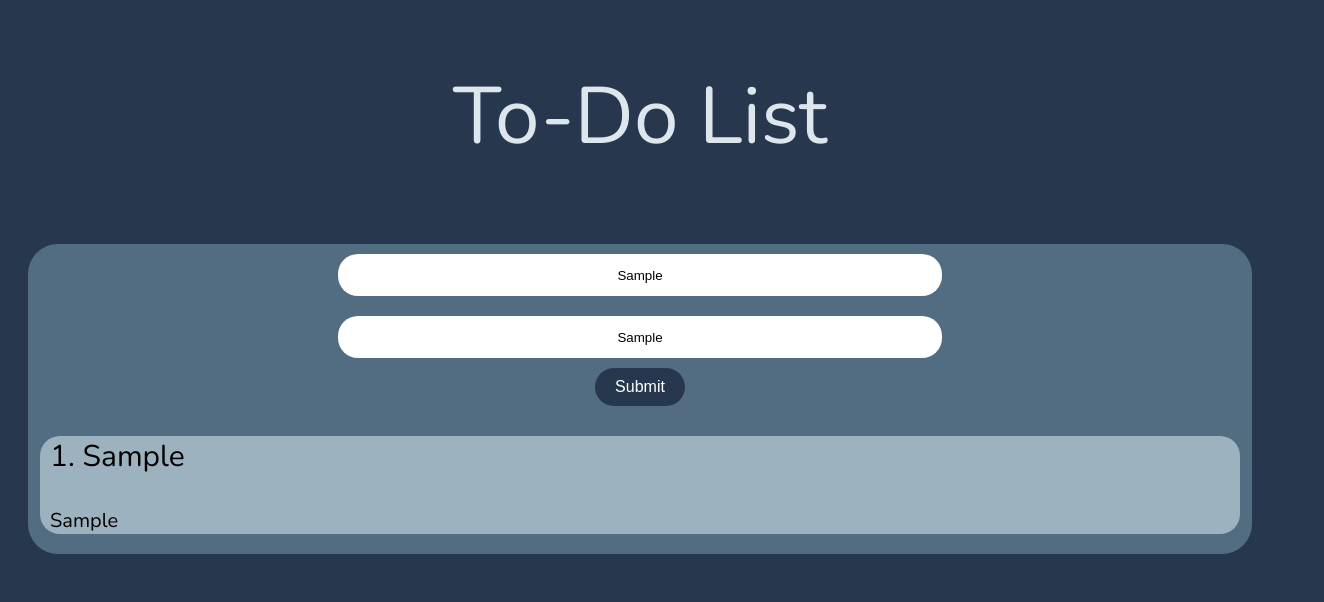
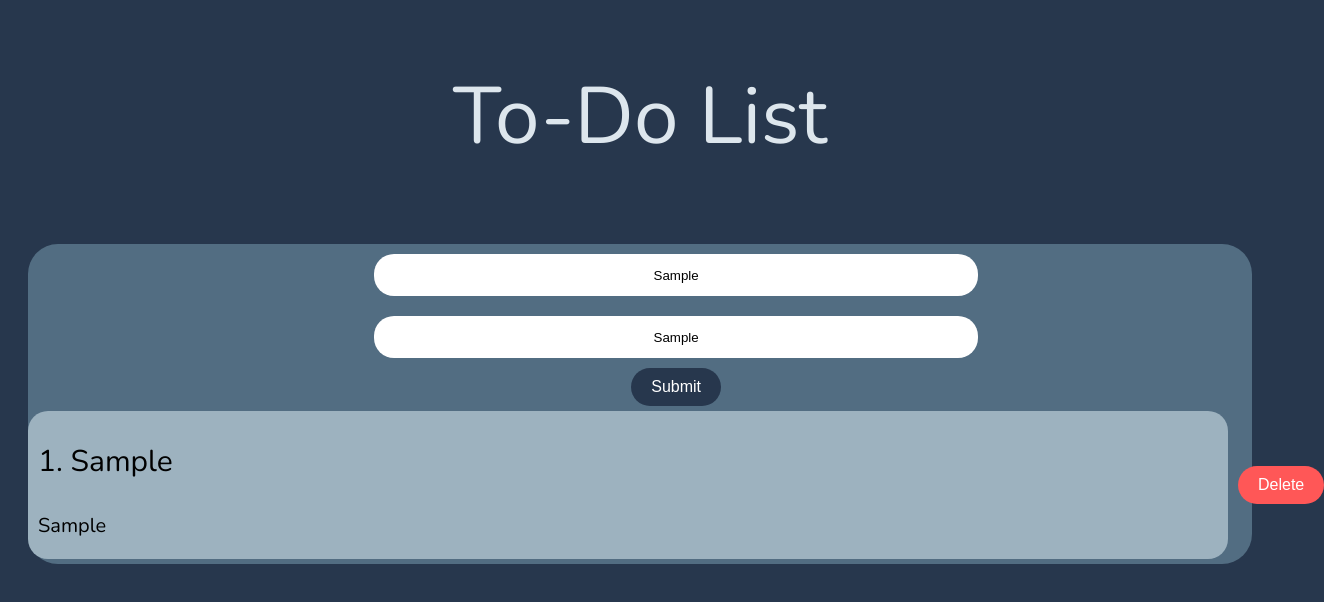
Before and after one commit to Subhro-ai/todo-List, an Angular app: page / in a window 1280 px wide. Both pictures are taken after typing "Sample", "Sample" into the empty fields and a click on the button "Submit". Shown: the top 602 px of the page, 1324 px wide, since content can reach past the window. Built offline with nearby package versions, Linux system fonts and the light colour scheme.

Commit message:
added delete button

```diff
--- a/src/app/todo-list/items/items.component.css
+++ b/src/app/todo-list/items/items.component.css
@@ -18,3 +18,25 @@ p {
 .description {
     font-size: 20px;
 }
+
+.block {
+    display: flex;
+    align-items: center;
+}
+
+.delete-button{
+    background-color: rgb(255, 87, 87);
+    border-style: none;
+    padding: 10px 20px;
+    border-radius: 25px;
+    margin-left: 10px;
+    font-size: 16px;
+    color: white;
+}
+
+.delete-button:hover{
+    cursor: pointer;
+    background-color: red;
+    transition: 0.2s;
+
+}
--- a/src/app/todo-list/items/items.component.html
+++ b/src/app/todo-list/items/items.component.html
@@ -1,4 +1,10 @@
-<div class="item-container">
-    <p class="title"> {{item.count}}. {{item.title}} </p>
-    <p class="description"> {{item.description}} </p>
+
+<div class="block">
+    <div class="item-container">
+        <p class="title"> {{item.count}}. {{item.title}} </p>
+        <p class="description"> {{item.description}} </p>
+    </div>
+    <div class="delete-button-container">
+        <button (click)="delete(item.count)" class="delete-button">Delete</button>
+    </div>
 </div>
--- a/src/app/todo-list/items/items.component.ts
+++ b/src/app/todo-list/items/items.component.ts
@@ -1,4 +1,4 @@
-import { Component, Input } from '@angular/core';
+import { Component, Input, Output, EventEmitter } from '@angular/core';
 
 @Component({
   selector: 'app-items',
@@ -9,5 +9,10 @@ export class ItemsComponent {
   @Input()
   item: { count: number; title: string; description: string; } = { count: 0, title: '', description: '' };
 
+  @Output() buttonClick = new EventEmitter<number>();
+
+  delete(count:number): void {
+    this.buttonClick.emit(count);
+  }
 
 }
--- a/src/app/todo-list/todo-list.component.html
+++ b/src/app/todo-list/todo-list.component.html
@@ -5,5 +5,5 @@
         <button class="rounded-button" (click)="submit()">Submit</button>
    <!-- <p>  {{title}} </p> -->
    <!-- <p>{{list[2].title}}</p> -->
-   <app-items *ngFor="let element of list" [item]="element"></app-items>
+   <app-items *ngFor="let element of list" [item]="element" (buttonClick)="onDelete($event)"></app-items>
 </div>
--- a/src/app/todo-list/todo-list.component.ts
+++ b/src/app/todo-list/todo-list.component.ts
@@ -27,4 +27,10 @@ export class TodoListComponent {
     this.list.push(new MyObject(this.count, this.title, this.desc));
     this.count+=1;
   }
+
+  onDelete(count: number): void {
+    // console.log('Button in c2 clicked with argument:', count);
+    count -= 1;
+    this.list.splice(count, 1)
+  }
 }
```
